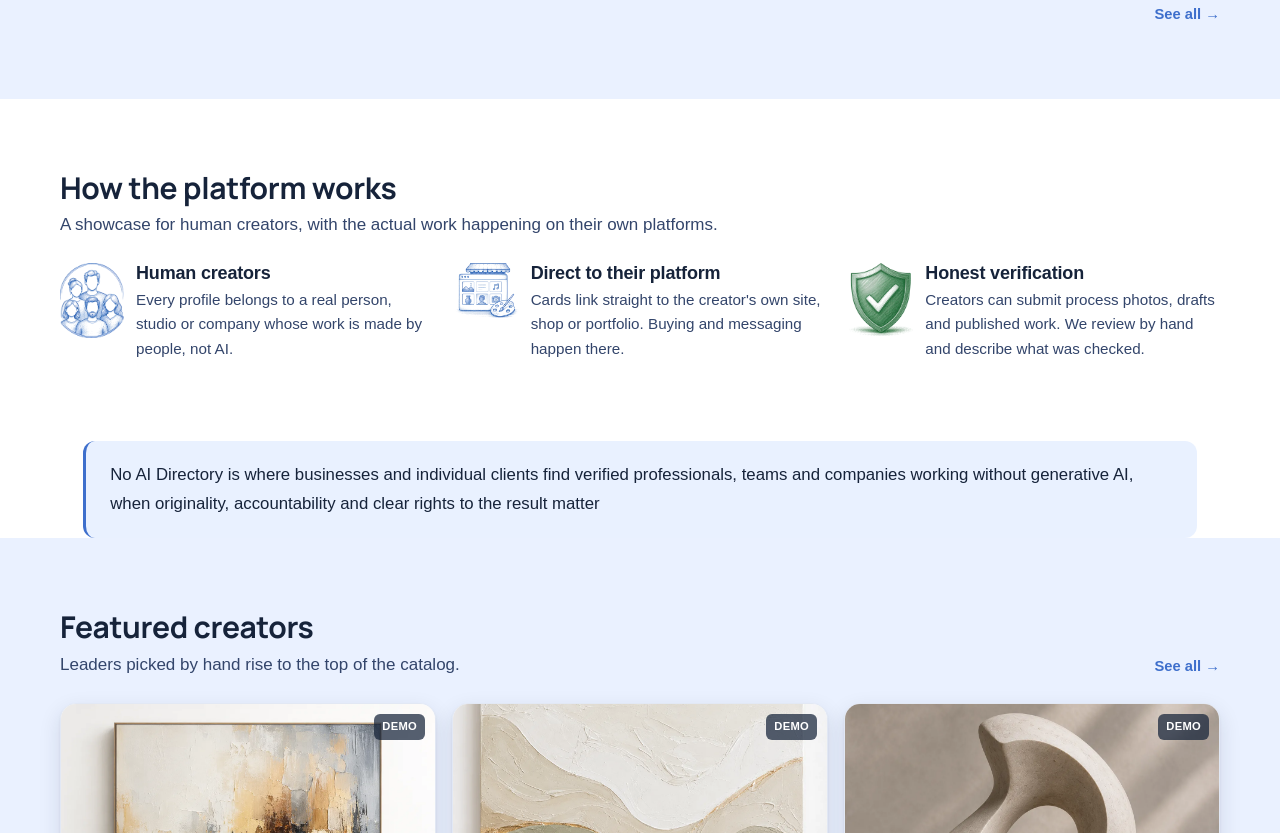
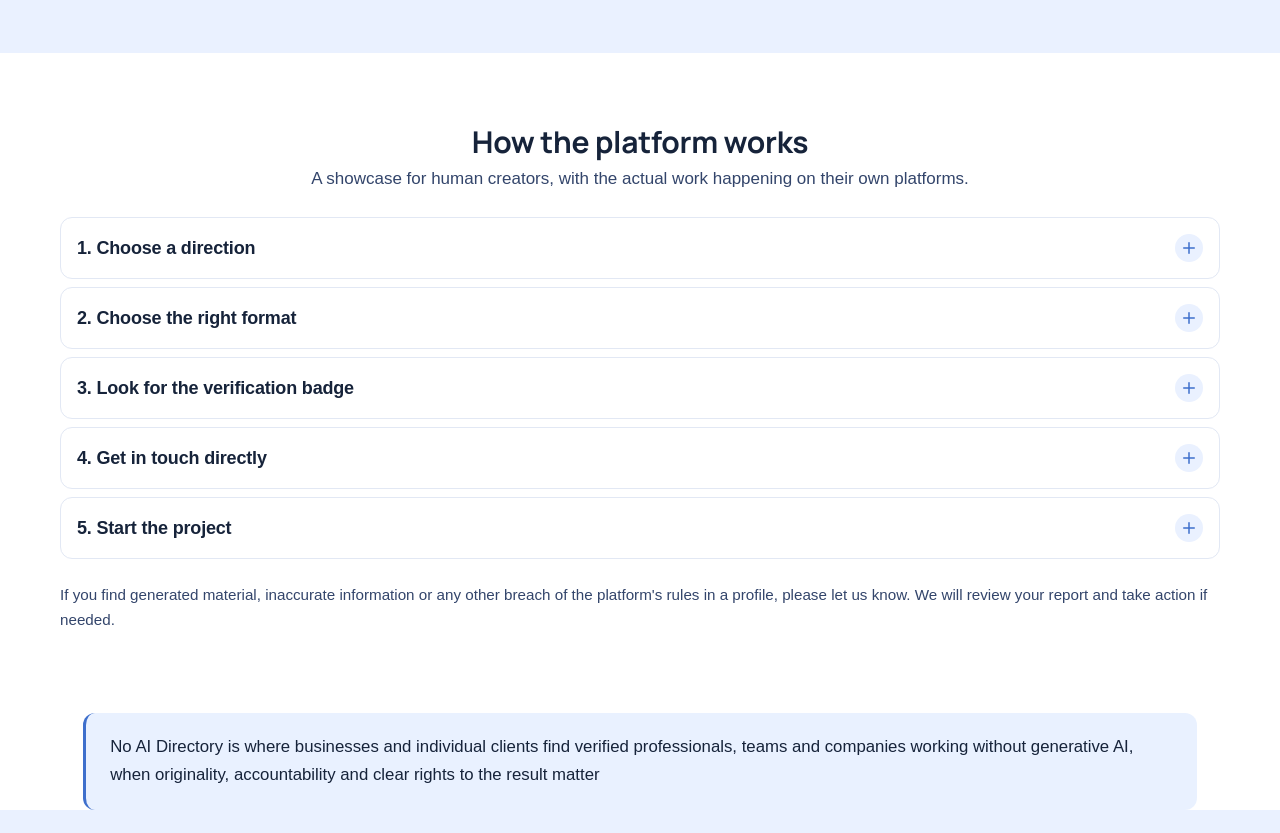
Before and after one commit to dm100usa-oss/no-ai-marketplace, a Next.js app: page /en in a window 1280 px wide. Shown: the part 3320-4153 px from the top of the page. Built offline with nearby package versions, Linux system fonts and the light colour scheme; a web font is replaced by a local one.

Commit message:
Add files via upload

```diff
--- a/src/app/[lang]/page.tsx
+++ b/src/app/[lang]/page.tsx
@@ -3,6 +3,7 @@ import { DirectionTile } from "@/components/DirectionTile";
 import { ProfileGrid } from "@/components/ProfileGrid";
 import { SectionHeading } from "@/components/States";
 import { FAQ } from "@/components/FAQ";
+import { FAQAccordion } from "@/components/FAQAccordion";
 import { FindAccordion } from "@/components/FindAccordion";
 import { PeopleMarquee } from "@/components/PeopleMarquee";
 import { NewMembersMarquee } from "@/components/NewMembersMarquee";
@@ -30,12 +31,6 @@ import {
 /** Drawings for "How the platform works", one per card, in card order.
  *  Each keeps its own aspect ratio: the box is fixed at 64 wide, the height
  *  follows the drawing, so nothing is stretched or squashed. */
-const HOW_ICONS = [
-  { file: "people", w: 64, h: 75 },
-  { file: "shopfront", w: 64, h: 55 },
-  { file: "verified", w: 64, h: 72 },
-];
-
 /** Re-read on every request: the band must show today's numbers, not
  *  the numbers that happened to be true when the site was built. */
 export const dynamic = "force-dynamic";
@@ -393,11 +388,11 @@ export default async function HomePage({
       </section>
 
       {/* ---------- Popular categories ---------- */}
-      <section className="section-brand section">
+      <section className="section-brand pb-[clamp(2.5rem,6vw,4.5rem)]" style={{ paddingTop: "26px" }}>
         <div className="container-page">
-          <div className="mb-6">
+          <div className="mb-6 text-center">
             <h2 className="whitespace-nowrap">{dict.home.popularCategories}</h2>
-            <p className="lead mt-1.5 whitespace-nowrap">{dict.home.popularCategoriesSub}</p>
+            <p className="lead mt-1.5">{dict.home.popularCategoriesSub}</p>
           </div>
           <div className="grid grid-cols-2 gap-2.5 sm:grid-cols-3 lg:grid-cols-4">
             {popularCategories.map((c) => (
@@ -439,31 +434,20 @@ export default async function HomePage({
       {/* ---------- How the platform works ---------- */}
       <section className="section">
         <div className="container-page">
-          <SectionHeading lang={locale} title={dict.home.howItWorks}>
-            {dict.home.howItWorksSub}
-          </SectionHeading>
-          <div className="grid gap-6 sm:grid-cols-3">
-            {dict.home.howItWorksCards.map((item, i) => (
-              <div key={i} className="flex gap-3">
-                <img
-                  src={`/images/how/${HOW_ICONS[i].file}.webp`}
-                  alt=""
-                  aria-hidden="true"
-                  width={HOW_ICONS[i].w}
-                  height={HOW_ICONS[i].h}
-                  loading="lazy"
-                  decoding="async"
-                  className="block shrink-0 self-start"
-                />
-                <div>
-                  <h3>{item.t}</h3>
-                  <p className="mt-1 text-[0.95rem]" style={{ color: "var(--color-muted)" }}>
-                    {item.d}
-                  </p>
-                </div>
-              </div>
-            ))}
+          <div className="mb-6 text-center">
+            <h2>{dict.home.howItWorks}</h2>
+            <p className="lead mt-1.5">{dict.home.howItWorksSub}</p>
           </div>
+          <FAQAccordion
+            lang={locale}
+            items={dict.home.howSteps}
+          />
+          <p
+            className="mt-6 text-[0.95rem] leading-relaxed"
+            style={{ color: "var(--color-muted)" }}
+          >
+            {dict.home.howReport}
+          </p>
         </div>
       </section>
 
--- a/src/i18n/dictionaries/en.ts
+++ b/src/i18n/dictionaries/en.ts
@@ -151,6 +151,30 @@ export const en: Dictionary = {
     howItWorks: "How the platform works",
     howItWorksSub:
       "A showcase for human creators, with the actual work happening on their own platforms.",
+    howSteps: [
+      {
+        q: "1. Choose a direction",
+        a: "Open the category you need and explore the profiles of creators, teams and companies.",
+      },
+      {
+        q: "2. Choose the right format",
+        a: "Work with an individual creator, an established team or a company. If needed, assemble your own team for the project.",
+      },
+      {
+        q: "3. Look for the verification badge",
+        a: "Every member passes a basic check at registration. The badge marks profiles that have passed the platform's additional verification.",
+      },
+      {
+        q: "4. Get in touch directly",
+        a: "Discuss the project, timeline and price with no middlemen and no platform commission.",
+      },
+      {
+        q: "5. Start the project",
+        a: "Once you have chosen a professional or team, agree directly and get to work.",
+      },
+    ],
+    howReport:
+      "If you find generated material, inaccurate information or any other breach of the platform's rules in a profile, please let us know. We will review your report and take action if needed.",
     howItWorksCards: [
       {
         t: "Human creators",
--- a/src/i18n/dictionaries/ru.ts
+++ b/src/i18n/dictionaries/ru.ts
@@ -152,6 +152,30 @@ export const ru: Dictionary = {
     howItWorks: "Как работает платформа",
     howItWorksSub:
       "Витрина для авторов. Сама работа происходит у них на площадках.",
+    howSteps: [
+      {
+        q: "1. Выберите направление",
+        a: "Откройте нужную категорию и изучите профили авторов, команд и компаний.",
+      },
+      {
+        q: "2. Выберите подходящий формат",
+        a: "Работайте с индивидуальным автором, готовой командой или компанией. При необходимости соберите собственную команду под задачи проекта.",
+      },
+      {
+        q: "3. Обратите внимание на значок проверки",
+        a: "Все участники проходят базовую проверку при регистрации. Значком отмечены профили, прошедшие дополнительную проверку платформы.",
+      },
+      {
+        q: "4. Свяжитесь напрямую",
+        a: "Обсудите проект, сроки и стоимость без посредников и комиссий платформы.",
+      },
+      {
+        q: "5. Начните проект",
+        a: "После выбора исполнителя или команды договоритесь напрямую и приступайте к работе.",
+      },
+    ],
+    howReport:
+      "Если вы обнаружили в профиле сгенерированные материалы, недостоверную информацию или другое несоответствие правилам платформы, пожалуйста, сообщите нам. Мы рассмотрим обращение и при необходимости примем меры.",
     howItWorksCards: [
       {
         t: "Живые авторы",
--- a/src/i18n/types.ts
+++ b/src/i18n/types.ts
@@ -148,6 +148,8 @@ export interface Dictionary {
     popularCategoriesSub: string;
     howItWorks: string;
     howItWorksSub: string;
+    howSteps: { q: string; a: string }[];
+    howReport: string;
     howItWorksCards: { t: string; d: string }[];
     featuredCreators: string;
     featuredCreatorsSub: string;
```
